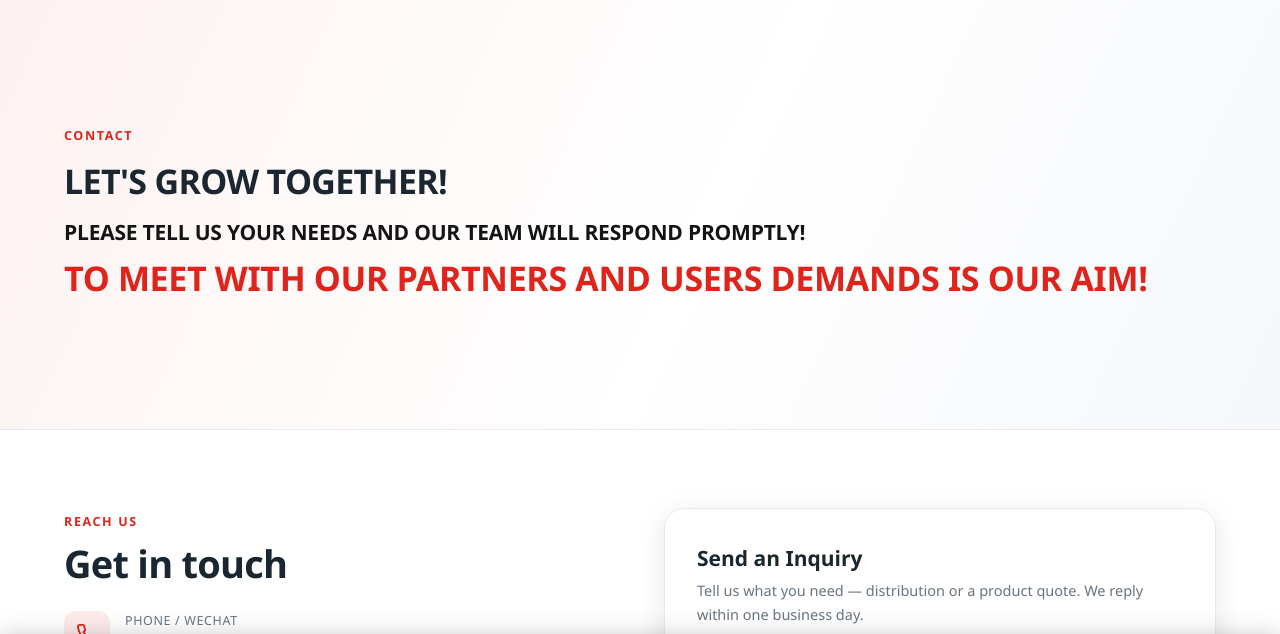
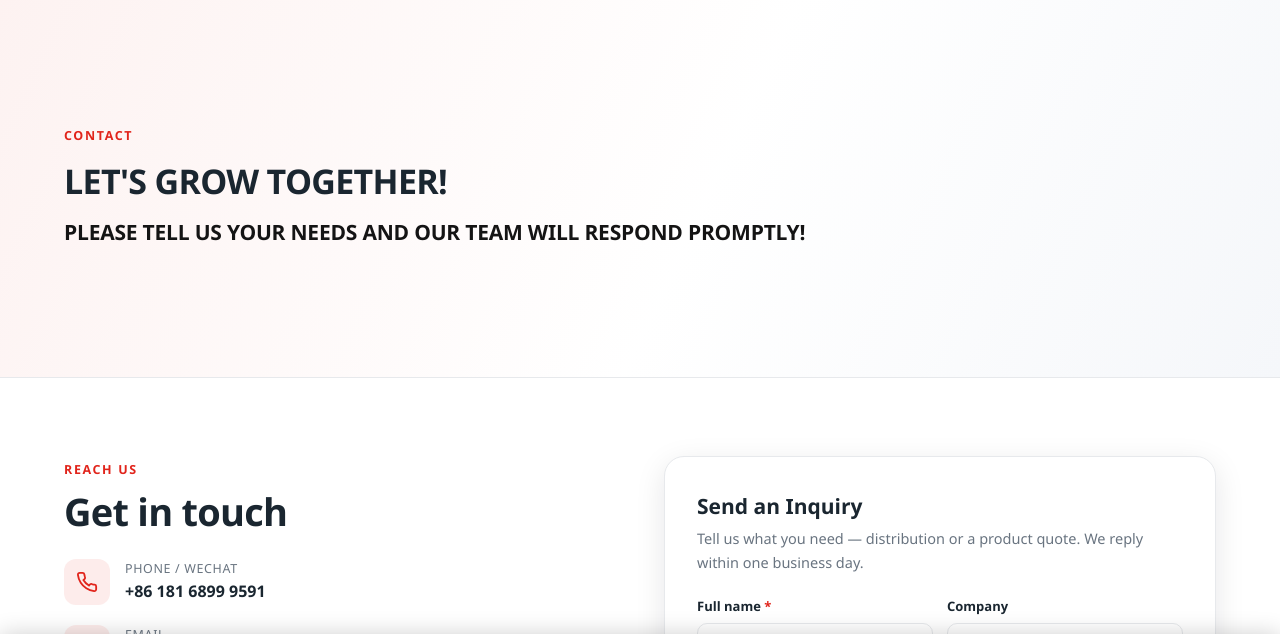
Before and after one commit to arthurcysz/xlion-web, a website: page contact.html in a window 1280 px wide. Shown: the part 87-721 px from the top of the page. Drawn offline with Linux system fonts and the light colour scheme.

Commit message:
Remove contact page red statement

```diff
--- a/contact.html
+++ b/contact.html
@@ -63,7 +63,6 @@
     <span class="eyebrow" data-en="Contact" data-zh="联系我们">Contact</span>
     <h1 style="font-size:clamp(24px,3.2vw,34px)" data-en="LET'S GROW TOGETHER!" data-zh="携手共同成长！">LET'S GROW TOGETHER!</h1>
     <p style="text-transform:uppercase;font-weight:700;color:#141414;font-size:clamp(15px,2vw,21px);letter-spacing:-.01em;line-height:1.25;max-width:none" data-en="Please tell us your needs and our team will respond promptly!" data-zh="来吧朋友，让我们携手迈向成功。告诉我们您的需求，我们的团队将尽快回复。">Please tell us your needs and our team will respond promptly!</p>
-    <p style="font-weight:750;color:var(--red);font-size:clamp(24px,3.2vw,34px);line-height:1.12;margin-top:14px;letter-spacing:-.01em;max-width:none" data-en="TO MEET WITH OUR PARTNERS AND USERS DEMANDS IS OUR AIM!" data-zh="满足合作伙伴与用户的需求，就是我们的目标！！">TO MEET WITH OUR PARTNERS AND USERS DEMANDS IS OUR AIM!</p>
   </div>
 </section>
 
```
